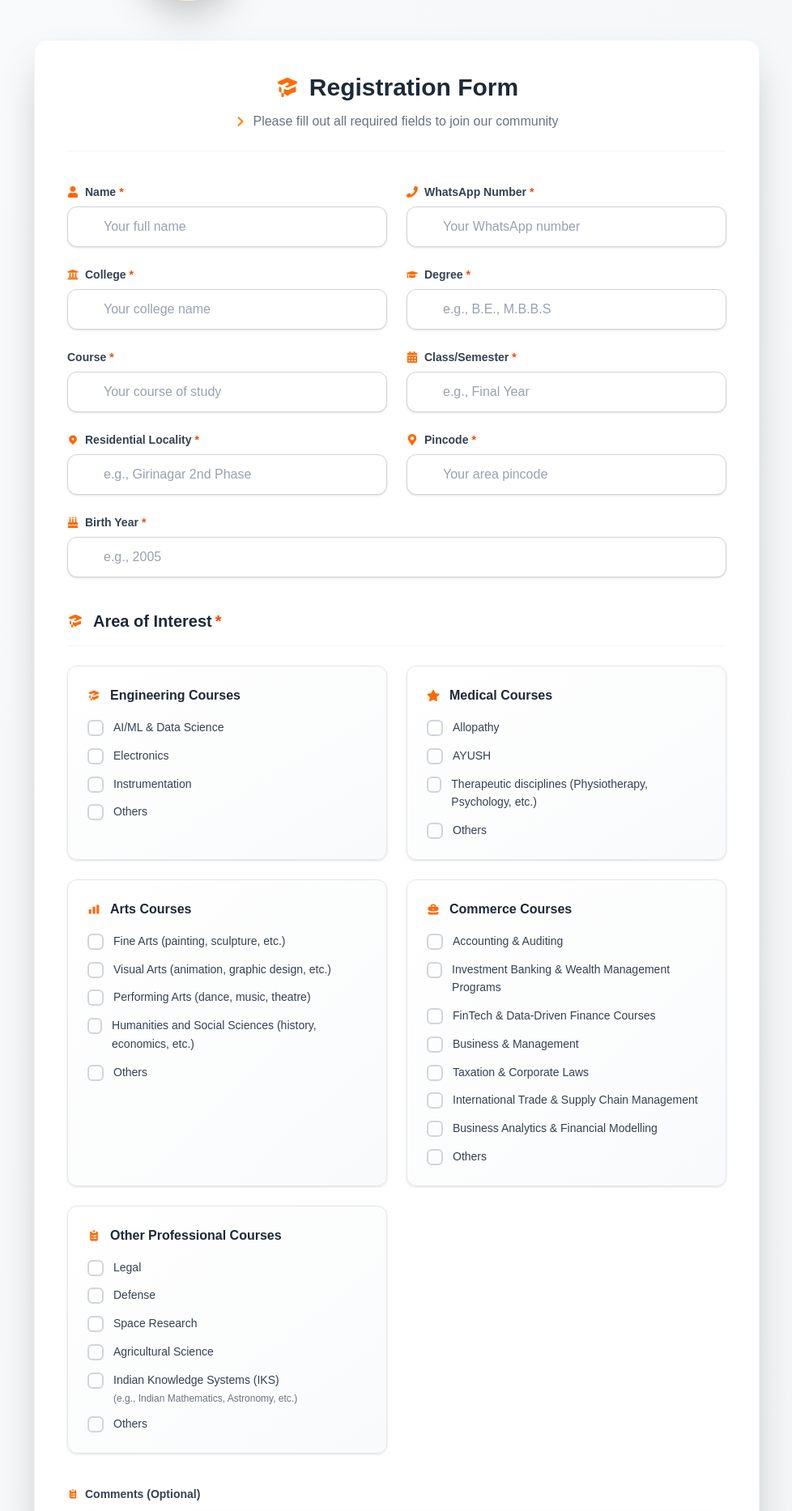
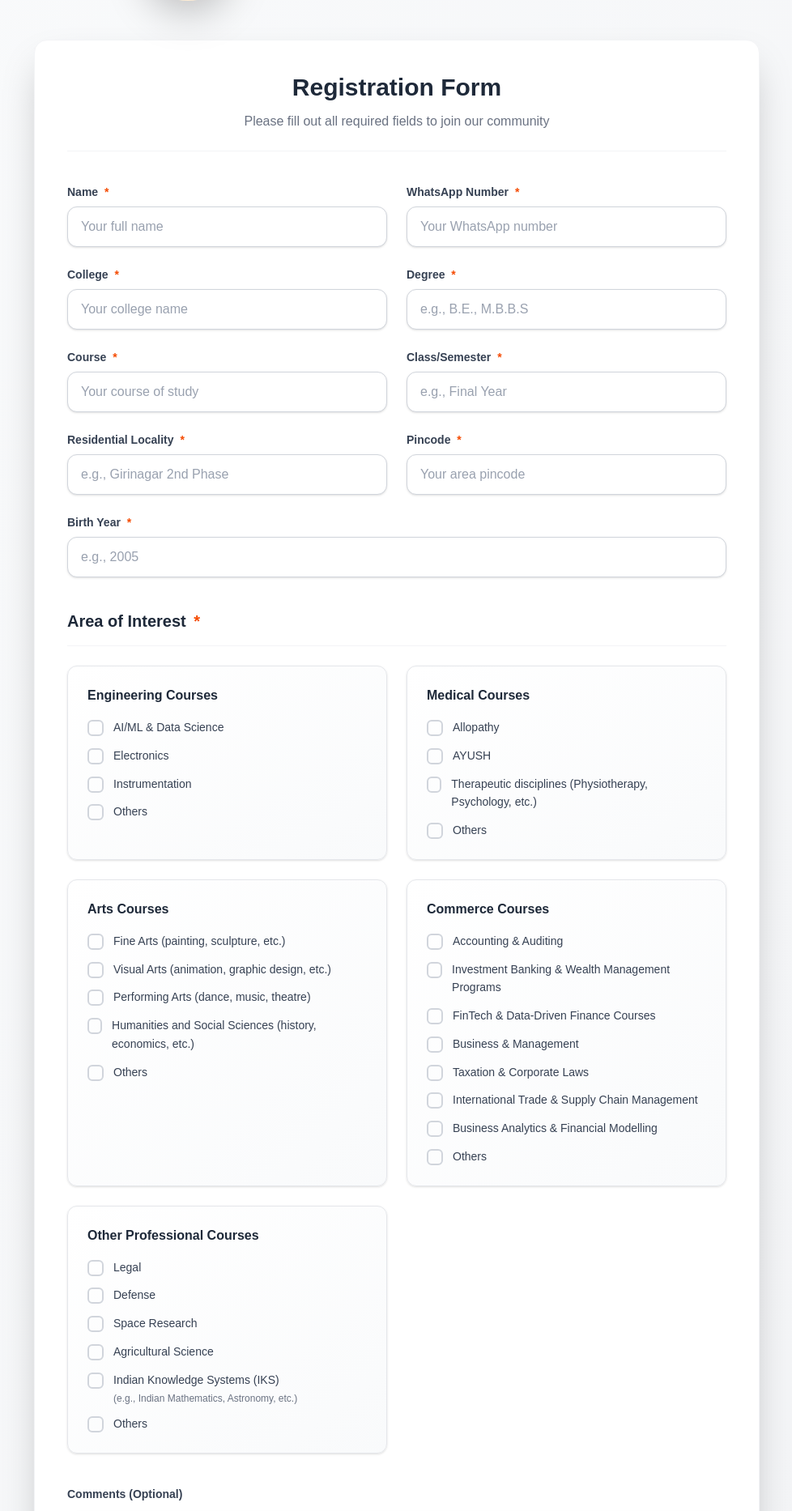
Before and after one commit to pixeluwjal/yuvakarya, a Next.js app: page / in a window 1280 px wide. Shown: the part 159-2025 px from the top of the page at 81% size, without its empty margins (150-1128 px from the left). Built offline with nearby package versions, Linux system fonts and the light colour scheme.

Commit message:
ykarysaaa

```diff
--- a/src/app/page.tsx
+++ b/src/app/page.tsx
@@ -2,29 +2,6 @@
 
 import { useState } from 'react';
 import Image from 'next/image';
-import {
-  FaUser,
-  FaPhone,
-  FaUniversity,
-  FaGraduationCap,
-  FaBook,
-  FaCalendarAlt,
-  FaMapMarkerAlt,
-  FaClock,
-  FaBirthdayCake,
-  FaCheck,
-  FaExclamationTriangle,
-  FaSpinner,
-  FaChevronRight,
-  FaStar
-} from 'react-icons/fa';
-import {
-  HiAcademicCap,
-  HiBriefcase,
-  HiChartBar,
-  HiClipboardList,
-  HiLocationMarker
-} from 'react-icons/hi';
 
 export default function Home() {
   const [formData, setFormData] = useState({
@@ -137,17 +114,14 @@ export default function Home() {
   const interestCategories = [
     {
       title: 'Engineering Courses',
-      icon: HiAcademicCap,
       options: ['AI/ML & Data Science', 'Electronics', 'Instrumentation', 'Others']
     },
     {
       title: 'Medical Courses',
-      icon: FaStar,
       options: ['Allopathy', 'AYUSH', 'Therapeutic disciplines (Physiotherapy, Psychology, etc.)', 'Others']
     },
     {
       title: 'Arts Courses',
-      icon: HiChartBar,
       options: [
         'Fine Arts (painting, sculpture, etc.)',
         'Visual Arts (animation, graphic design, etc.)',
@@ -158,7 +132,6 @@ export default function Home() {
     },
     {
       title: 'Commerce Courses',
-      icon: HiBriefcase,
       options: [
         'Accounting & Auditing',
         'Investment Banking & Wealth Management Programs',
@@ -172,20 +145,12 @@ export default function Home() {
     },
     {
       title: 'Other Professional Courses',
-      icon: HiClipboardList,
       options: [
         'Legal', 'Defense', 'Space Research', 'Agricultural Science',
         'Indian Knowledge Systems (IKS)', 'Others'
       ]
     }
   ];
-
-  // Input Icon Component with better alignment
-  const InputIcon = ({ icon: Icon, className = "" }: { icon: React.ElementType, className?: string }) => (
-    <div className="absolute inset-y-0 left-0 flex items-center pl-3.5 pointer-events-none text-gray-400">
-      <Icon className={`h-5 w-5 ${className}`} />
-    </div>
-  );
 
   return (
     <div className="min-h-screen bg-gradient-to-br from-gray-50 to-gray-100 py-8 px-4 sm:px-6 lg:px-8">
@@ -206,7 +171,7 @@ export default function Home() {
               <h1 className="text-5xl sm:text-6xl font-bold leading-tight bg-clip-text text-transparent bg-gradient-to-r from-orange-500 to-amber-600">
                 RSS Yuva Karya
               </h1>
-              <p className="text-lg text-gray-600 mt-3 max-w-2xl mx-auto sm:mx-0 flex items-center justify-center sm:justify-start">
+              <p className="text-lg text-gray-600 mt-3 max-w-2xl mx-auto sm:mx-0">
                 Join the movement for youth development and nation building
               </p>
             </div>
@@ -219,34 +184,32 @@ export default function Home() {
             <div className="bg-gradient-to-r from-emerald-500 to-green-600 py-16 px-6 text-center">
               <div className="flex justify-center mb-6">
                 <div className="w-28 h-28 rounded-full bg-white/20 flex items-center justify-center animate-bounce-in">
-                  <FaCheck className="h-14 w-14 text-white" />
+                  <span className="text-4xl text-white">✓</span>
                 </div>
               </div>
               <h2 className="text-4xl font-bold text-white mb-4">Registration Successful!</h2>
               <p className="text-green-100 text-lg mb-6">Thank you for registering with RSS Yuva Karya. We'll be in touch soon!</p>
               <div className="flex items-center justify-center text-green-200">
-                <FaStar className="mr-2" />
+                <span className="mr-2">★</span>
                 <span>Your journey with us begins now</span>
-                <FaStar className="ml-2" />
+                <span className="ml-2">★</span>
               </div>
             </div>
           </div>
         ) : (
           <form onSubmit={handleSubmit} className="bg-white p-8 sm:p-10 shadow-2xl rounded-2xl border border-gray-100">
             <div className="mb-10 text-center border-b border-gray-100 pb-6">
-              <h2 className="text-3xl font-bold text-gray-800 flex items-center justify-center">
-                <HiAcademicCap className="text-orange-500 mr-3" />
+              <h2 className="text-3xl font-bold text-gray-800">
                 Registration Form
               </h2>
-              <p className="text-gray-500 mt-3 flex items-center justify-center">
-                <FaChevronRight className="text-orange-400 mr-2 text-sm" />
+              <p className="text-gray-500 mt-3">
                 Please fill out all required fields to join our community
               </p>
             </div>
 
             {submitStatus === 'error' && (
               <div className="mb-6 p-4 bg-red-50 border border-red-200 text-red-700 rounded-xl flex items-start animate-shake">
-                <FaExclamationTriangle className="h-5 w-5 mr-3 flex-shrink-0 mt-0.5" />
+                <span className="mr-3 flex-shrink-0 mt-0.5">⚠</span>
                 <div>
                   <p className="font-medium">There was an error submitting the form.</p>
                   <p className="text-sm mt-1">Please try again or contact support if the problem persists.</p>
@@ -258,8 +221,7 @@ export default function Home() {
             <div className="grid grid-cols-1 md:grid-cols-2 gap-6 mb-10">
               {/* Name */}
               <div className="relative">
-                <label htmlFor="name" className="block text-sm font-semibold text-gray-700 mb-2 flex items-center">
-                  <FaUser className="text-orange-500 mr-2 text-sm" />
+                <label htmlFor="name" className="block text-sm font-semibold text-gray-700 mb-2">
                   Name <span className="text-orange-600 ml-1">*</span>
                 </label>
                 <input
@@ -269,15 +231,14 @@ export default function Home() {
                   required
                   value={formData.name}
                   onChange={handleChange}
-                  className="w-full pl-11 pr-4 py-3 border border-gray-300 rounded-xl focus:ring-2 focus:ring-orange-500/50 focus:border-orange-500 transition-all duration-200 bg-white text-gray-900 shadow-sm placeholder-gray-400"
+                  className="w-full px-4 py-3 border border-gray-300 rounded-xl focus:ring-2 focus:ring-orange-500/50 focus:border-orange-500 transition-all duration-200 bg-white text-gray-900 shadow-sm placeholder-gray-400"
                   placeholder="Your full name"
                 />
               </div>
 
               {/* WhatsApp Number */}
               <div className="relative">
-                <label htmlFor="whatsapp" className="block text-sm font-semibold text-gray-700 mb-2 flex items-center">
-                  <FaPhone className="text-orange-500 mr-2 text-sm" />
+                <label htmlFor="whatsapp" className="block text-sm font-semibold text-gray-700 mb-2">
                   WhatsApp Number <span className="text-orange-600 ml-1">*</span>
                 </label>
                 <input
@@ -287,15 +248,14 @@ export default function Home() {
                   required
                   value={formData.whatsapp}
                   onChange={handleChange}
-                  className="w-full pl-11 pr-4 py-3 border border-gray-300 rounded-xl focus:ring-2 focus:ring-orange-500/50 focus:border-orange-500 transition-all duration-200 bg-white text-gray-900 shadow-sm placeholder-gray-400"
+                  className="w-full px-4 py-3 border border-gray-300 rounded-xl focus:ring-2 focus:ring-orange-500/50 focus:border-orange-500 transition-all duration-200 bg-white text-gray-900 shadow-sm placeholder-gray-400"
                   placeholder="Your WhatsApp number"
                 />
               </div>
 
               {/* College */}
               <div className="relative">
-                <label htmlFor="college" className="block text-sm font-semibold text-gray-700 mb-2 flex items-center">
-                  <FaUniversity className="text-orange-500 mr-2 text-sm" />
+                <label htmlFor="college" className="block text-sm font-semibold text-gray-700 mb-2">
                   College <span className="text-orange-600 ml-1">*</span>
                 </label>
                 <input
@@ -305,15 +265,14 @@ export default function Home() {
                   required
                   value={formData.college}
                   onChange={handleChange}
-                  className="w-full pl-11 pr-4 py-3 border border-gray-300 rounded-xl focus:ring-2 focus:ring-orange-500/50 focus:border-orange-500 transition-all duration-200 bg-white text-gray-900 shadow-sm placeholder-gray-400"
+                  className="w-full px-4 py-3 border border-gray-300 rounded-xl focus:ring-2 focus:ring-orange-500/50 focus:border-orange-500 transition-all duration-200 bg-white text-gray-900 shadow-sm placeholder-gray-400"
                   placeholder="Your college name"
                 />
               </div>
 
               {/* Degree */}
               <div className="relative">
-                <label htmlFor="degree" className="block text-sm font-semibold text-gray-700 mb-2 flex items-center">
-                  <FaGraduationCap className="text-orange-500 mr-2 text-sm" />
+                <label htmlFor="degree" className="block text-sm font-semibold text-gray-700 mb-2">
                   Degree <span className="text-orange-600 ml-1">*</span>
                 </label>
                 <input
@@ -323,14 +282,14 @@ export default function Home() {
                   required
                   value={formData.degree}
                   onChange={handleChange}
-                  className="w-full pl-11 pr-4 py-3 border border-gray-300 rounded-xl focus:ring-2 focus:ring-orange-500/50 focus:border-orange-500 transition-all duration-200 bg-white text-gray-900 shadow-sm placeholder-gray-400"
+                  className="w-full px-4 py-3 border border-gray-300 rounded-xl focus:ring-2 focus:ring-orange-500/50 focus:border-orange-500 transition-all duration-200 bg-white text-gray-900 shadow-sm placeholder-gray-400"
                   placeholder="e.g., B.E., M.B.B.S"
                 />
               </div>
 
               {/* Course */}
               <div className="relative">
-                <label htmlFor="course" className="block text-sm font-semibold text-gray-700 mb-2 flex items-center">
+                <label htmlFor="course" className="block text-sm font-semibold text-gray-700 mb-2">
                   Course <span className="text-orange-600 ml-1">*</span>
                 </label>
                 <input
@@ -340,15 +299,14 @@ export default function Home() {
                   required
                   value={formData.course}
                   onChange={handleChange}
-                  className="w-full pl-11 pr-4 py-3 border border-gray-300 rounded-xl focus:ring-2 focus:ring-orange-500/50 focus:border-orange-500 transition-all duration-200 bg-white text-gray-900 shadow-sm placeholder-gray-400"
+                  className="w-full px-4 py-3 border border-gray-300 rounded-xl focus:ring-2 focus:ring-orange-500/50 focus:border-orange-500 transition-all duration-200 bg-white text-gray-900 shadow-sm placeholder-gray-400"
                   placeholder="Your course of study"
                 />
               </div>
 
               {/* Class/Semester */}
               <div className="relative">
-                <label htmlFor="classSemester" className="block text-sm font-semibold text-gray-700 mb-2 flex items-center">
-                  <FaCalendarAlt className="text-orange-500 mr-2 text-sm" />
+                <label htmlFor="classSemester" className="block text-sm font-semibold text-gray-700 mb-2">
                   Class/Semester <span className="text-orange-600 ml-1">*</span>
                 </label>
                 <input
@@ -358,15 +316,14 @@ export default function Home() {
                   required
                   value={formData.classSemester}
                   onChange={handleChange}
-                  className="w-full pl-11 pr-4 py-3 border border-gray-300 rounded-xl focus:ring-2 focus:ring-orange-500/50 focus:border-orange-500 transition-all duration-200 bg-white text-gray-900 shadow-sm placeholder-gray-400"
+                  className="w-full px-4 py-3 border border-gray-300 rounded-xl focus:ring-2 focus:ring-orange-500/50 focus:border-orange-500 transition-all duration-200 bg-white text-gray-900 shadow-sm placeholder-gray-400"
                   placeholder="e.g., Final Year"
                 />
               </div>
 
               {/* Residential Locality */}
               <div className="relative">
-                <label htmlFor="locality" className="block text-sm font-semibold text-gray-700 mb-2 flex items-center">
-                  <HiLocationMarker className="text-orange-500 mr-2 text-sm" />
+                <label htmlFor="locality" className="block text-sm font-semibold text-gray-700 mb-2">
                   Residential Locality <span className="text-orange-600 ml-1">*</span>
                 </label>
                 <input
@@ -376,15 +333,14 @@ export default function Home() {
                   required
                   value={formData.locality}
                   onChange={handleChange}
-                  className="w-full pl-11 pr-4 py-3 border border-gray-300 rounded-xl focus:ring-2 focus:ring-orange-500/50 focus:border-orange-500 transition-all duration-200 bg-white text-gray-900 shadow-sm placeholder-gray-400"
+                  className="w-full px-4 py-3 border border-gray-300 rounded-xl focus:ring-2 focus:ring-orange-500/50 focus:border-orange-500 transition-all duration-200 bg-white text-gray-900 shadow-sm placeholder-gray-400"
                   placeholder="e.g., Girinagar 2nd Phase"
                 />
               </div>
 
               {/* Pincode */}
               <div className="relative">
-                <label htmlFor="pincode" className="block text-sm font-semibold text-gray-700 mb-2 flex items-center">
-                  <FaMapMarkerAlt className="text-orange-500 mr-2 text-sm" />
+                <label htmlFor="pincode" className="block text-sm font-semibold text-gray-700 mb-2">
                   Pincode <span className="text-orange-600 ml-1">*</span>
                 </label>
                 <input
@@ -394,15 +350,14 @@ export default function Home() {
                   required
                   value={formData.pincode}
                   onChange={handleChange}
-                  className="w-full pl-11 pr-4 py-3 border border-gray-300 rounded-xl focus:ring-2 focus:ring-orange-500/50 focus:border-orange-500 transition-all duration-200 bg-white text-gray-900 shadow-sm placeholder-gray-400"
+                  className="w-full px-4 py-3 border border-gray-300 rounded-xl focus:ring-2 focus:ring-orange-500/50 focus:border-orange-500 transition-all duration-200 bg-white text-gray-900 shadow-sm placeholder-gray-400"
                   placeholder="Your area pincode"
                 />
               </div>
 
               {/* Birth Year */}
               <div className="relative md:col-span-2">
-                <label htmlFor="birthYear" className="block text-sm font-semibold text-gray-700 mb-2 flex items-center">
-                  <FaBirthdayCake className="text-orange-500 mr-2 text-sm" />
+                <label htmlFor="birthYear" className="block text-sm font-semibold text-gray-700 mb-2">
                   Birth Year <span className="text-orange-600 ml-1">*</span>
                 </label>
                 <input
@@ -412,7 +367,7 @@ export default function Home() {
                   required
                   value={formData.birthYear}
                   onChange={handleChange}
-                  className="w-full pl-11 pr-4 py-3 border border-gray-300 rounded-xl focus:ring-2 focus:ring-orange-500/50 focus:border-orange-500 transition-all duration-200 bg-white text-gray-900 shadow-sm placeholder-gray-400"
+                  className="w-full px-4 py-3 border border-gray-300 rounded-xl focus:ring-2 focus:ring-orange-500/50 focus:border-orange-500 transition-all duration-200 bg-white text-gray-900 shadow-sm placeholder-gray-400"
                   placeholder="e.g., 2005"
                   min="1900"
                   max="2025"
@@ -422,17 +377,13 @@ export default function Home() {
 
             {/* Enhanced Interests Section */}
             <div className="mb-10">
-              <h3 className="text-xl font-semibold text-gray-800 mb-6 flex items-center border-b border-gray-100 pb-4">
-                <HiAcademicCap className="text-orange-500 mr-3" />
+              <h3 className="text-xl font-semibold text-gray-800 mb-6 border-b border-gray-100 pb-4">
                 Area of Interest <span className="text-orange-600 ml-1">*</span>
               </h3>
               <div className="grid grid-cols-1 lg:grid-cols-2 gap-6">
-                {interestCategories.map((category) => {
-                  const CategoryIcon = category.icon;
-                  return (
+                {interestCategories.map((category) => (
                   <div key={category.title} className="bg-gradient-to-br from-white to-gray-50 border border-gray-200 rounded-xl p-6 shadow-sm hover:shadow-lg hover:border-orange-300 transition-all duration-300 group">
-                      <h4 className="font-semibold text-gray-800 mb-4 flex items-center group-hover:text-orange-600 transition-colors">
-                        <CategoryIcon className="text-orange-500 mr-3 group-hover:scale-110 transition-transform" />
+                    <h4 className="font-semibold text-gray-800 mb-4 group-hover:text-orange-600 transition-colors">
                       {category.title}
                     </h4>
                     <div className="space-y-3">
@@ -452,7 +403,7 @@ export default function Home() {
                               className="peer hidden"
                             />
                             <div className="w-5 h-5 flex items-center justify-center border-2 border-gray-300 rounded-md transition-all duration-200 peer-checked:bg-orange-500 peer-checked:border-orange-500 mt-0.5 group-hover/option:border-orange-300">
-                                <FaCheck className="w-3 h-3 text-white hidden peer-checked:block" />
+                              <span className="text-white text-xs hidden peer-checked:block">✓</span>
                             </div>
                             <span className="ml-3 text-sm font-medium leading-relaxed">{option}</span>
                           </label>
@@ -475,15 +426,13 @@ export default function Home() {
                       ))}
                     </div>
                   </div>
-                  );
-                })}
+                ))}
               </div>
             </div>
 
             {/* Comments Section */}
             <div className="mb-8">
-              <label htmlFor="comments" className="block text-sm font-semibold text-gray-700 mb-3 flex items-center">
-                <HiClipboardList className="text-orange-500 mr-2" />
+              <label htmlFor="comments" className="block text-sm font-semibold text-gray-700 mb-3">
                 Comments (Optional)
               </label>
               <textarea
@@ -505,12 +454,12 @@ export default function Home() {
             >
               {isSubmitting ? (
                 <span className="flex items-center justify-center">
-                  <FaSpinner className="animate-spin mr-3 h-5 w-5" />
+                  <span className="animate-spin mr-3">⟳</span>
                   Processing...
                 </span>
               ) : (
                 <span className="flex items-center justify-center group-hover:scale-105 transition-transform">
-                  <FaCheck className="mr-3 h-5 w-5" />
+                  <span className="mr-3">✓</span>
                   Submit Registration
                 </span>
               )}
@@ -520,10 +469,8 @@ export default function Home() {
 
         {/* Footer */}
         <div className="text-center mt-8 text-gray-500 text-sm">
-          <p className="flex items-center justify-center">
-            <FaStar className="text-amber-400 mr-2 text-xs" />
-            Your information is secure and will only be used for RSS Yuva Karya initiatives
-            <FaStar className="text-amber-400 ml-2 text-xs" />
+          <p>
+            ★ Your information is secure and will only be used for RSS Yuva Karya initiatives ★
           </p>
         </div>
       </div>
```
Lines whose indentation alone changed are shown as unchanged.
